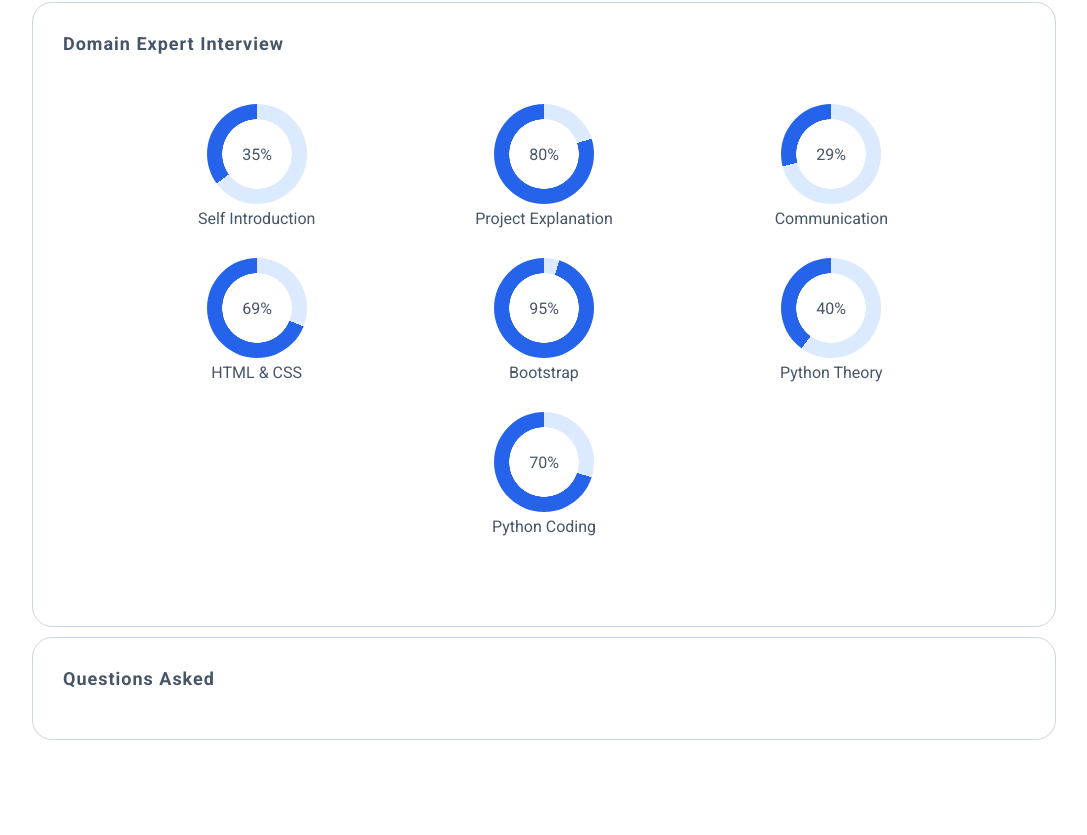
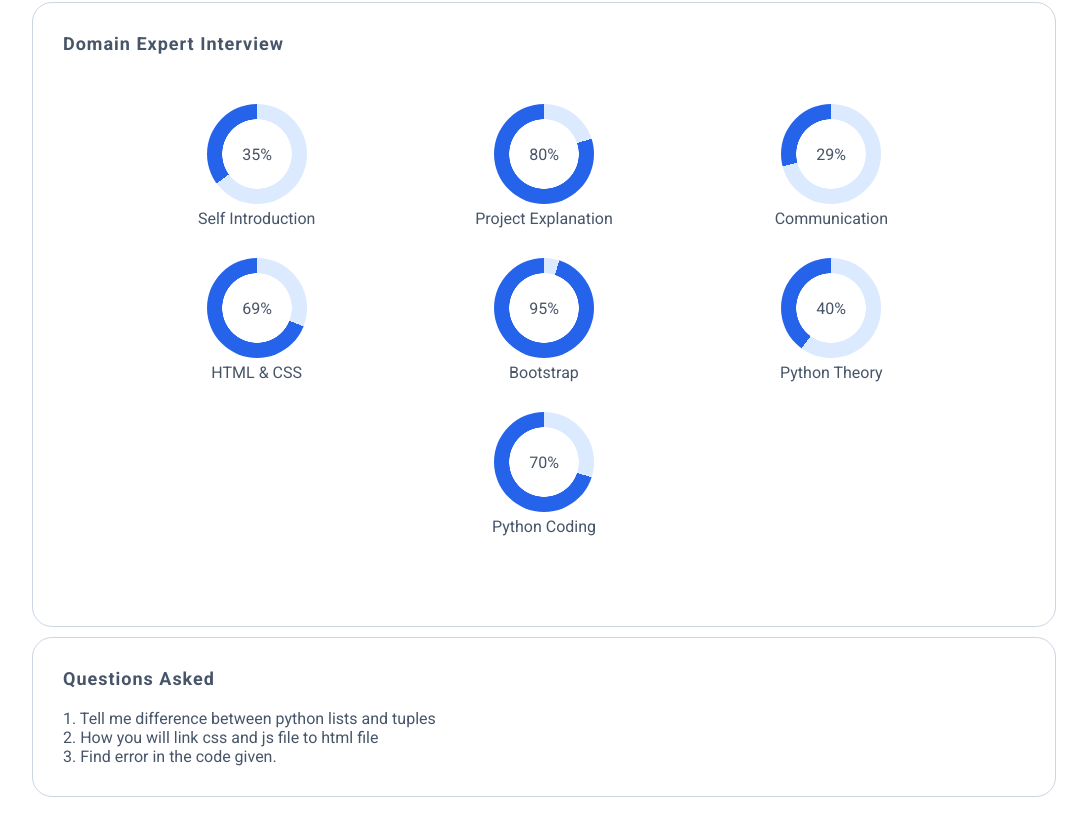
Before and after one commit to Ravikant-0332/Student-Report-Template, a plain HTML site: page index.html in a window 1280 px wide. Shown: the part 680-1515 px from the top of the page, without its empty margins (96-1183 px from the left). Before the commit the page ends 1470 px from the top, so only its background shows below. Drawn offline with Linux system fonts and the light colour scheme.

Commit message:
Update index.html

```diff
--- a/index.html
+++ b/index.html
@@ -289,6 +289,11 @@
 
     <section class="container">
         <div class="block-heading">Questions Asked</div>
+        <div>
+            <p>1. Tell me difference between python lists and tuples</p>
+            <p>2. How you will link css and js file to html file</p>
+            <p>3. Find error in the code given.</p>
+        </div>
     </section>
 
     <footer style="height: 50px;">
```
